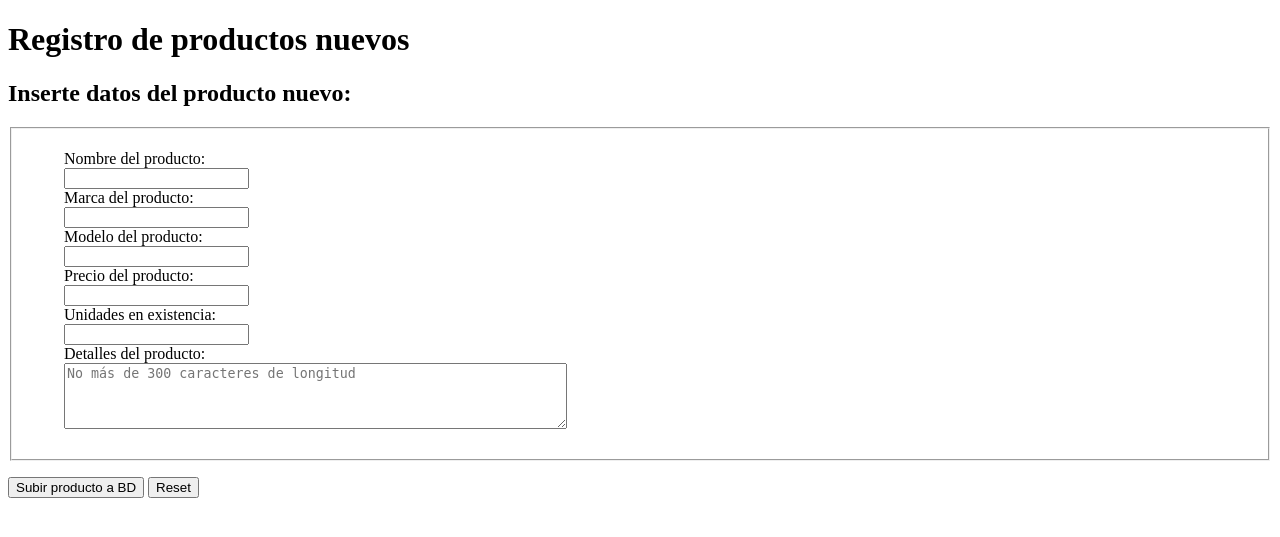
After one commit to JuanfeRol/tecweb, a PHP site: page /formulario_productos.html in a window 1280 px wide. The commit adds this page. Shown: the top 537 px of the page. Run offline with PHP 8.4, Linux system fonts and the light colour scheme.

Commit message:
Se creo p09/formulario_productos.html

```diff
--- a/practicas/p09/formulario_concurso.html
+++ b/practicas/p09/formulario_concurso.html
@@ -16,7 +16,7 @@
 
     <p>¿Quieres cambiar tus viejos tenis por un par personalizado de Tenis Mike&#169;?<br><br>Justifica el por qué tus tenis se <em>tienen que</em> ir y tú puede ser uno de los diez afortunados ganadores.</p>
 
-    <form id="formularioTenis" action="http://localhost/buap/tecweb/practicas/p06/concurso.php" method="post">
+    <form id="formularioTenis" action="http://localhost/tecweb/practicas/p09/concurso.php" method="post">
 
     <h2>Información de Participación</h2>
 
--- /dev/null
+++ b/practicas/p09/formulario_productos.html
@@ -0,0 +1,40 @@
+<!DOCTYPE html >
+<html>
+
+  <head>
+    <meta charset="utf-8" >
+    <title>Registro al Concurso</title>
+    <style type="text/css">
+      ol, ul {
+      list-style-type: none;
+      }
+    </style>
+  </head>
+
+  <body>
+    <h1>Registro de productos nuevos</h1>
+
+
+    <form id="formularioTenis" action="http://localhost/tecweb/practicas/p09/concurso.php" method="post">
+
+    <h2>Inserte datos del producto nuevo:</h2>
+
+      <fieldset>
+        <ul>
+          <li><label for="form-name">Nombre del producto:</label><br><input type="text" name="name" id="form-name"></li>
+          <li><label for="form-brand">Marca del producto:</label><br> <input type="text" name="brand" id="form-brand"></li>
+          <li><label for="form-model">Modelo del producto:</label><br><input type="text" name="model" id="form-model"></li>
+          <li><label for="form-price">Precio del producto:</label><br><input name="price" id = "form-price"></li>
+          <li><label for="form-units">Unidades en existencia:</label><br><input name="units" id = "form-units"></li>
+          <li><label for="form-details">Detalles del producto:</label><br><textarea name="details" rows="4" cols="60" id="form-details" placeholder="No más de 300 caracteres de longitud"></textarea></li>
+        </ul>
+      </fieldset>
+
+      <p>
+        <input type="submit" value="Subir producto a BD">
+        <input type="reset">
+      </p>
+
+    </form>
+  </body>
+</html>
--- a/practicas/p09/set_producto.php
+++ b/practicas/p09/set_producto.php
@@ -8,7 +8,7 @@ $unidades = 1;
 $imagen   = 'img/imagen.png';
 
 /** SE CREA EL OBJETO DE CONEXION */
-@$link = new mysqli('localhost', 'root', '12345678a', 'marketzone');
+@$link = new mysqli('localhost', 'root', 'pochita20', 'marketzone');
 
 /** comprobar la conexión */
 if ($link->connect_errno)
```
Also changed, not shown: practicas/p09/set_producto_v2.php (added).
